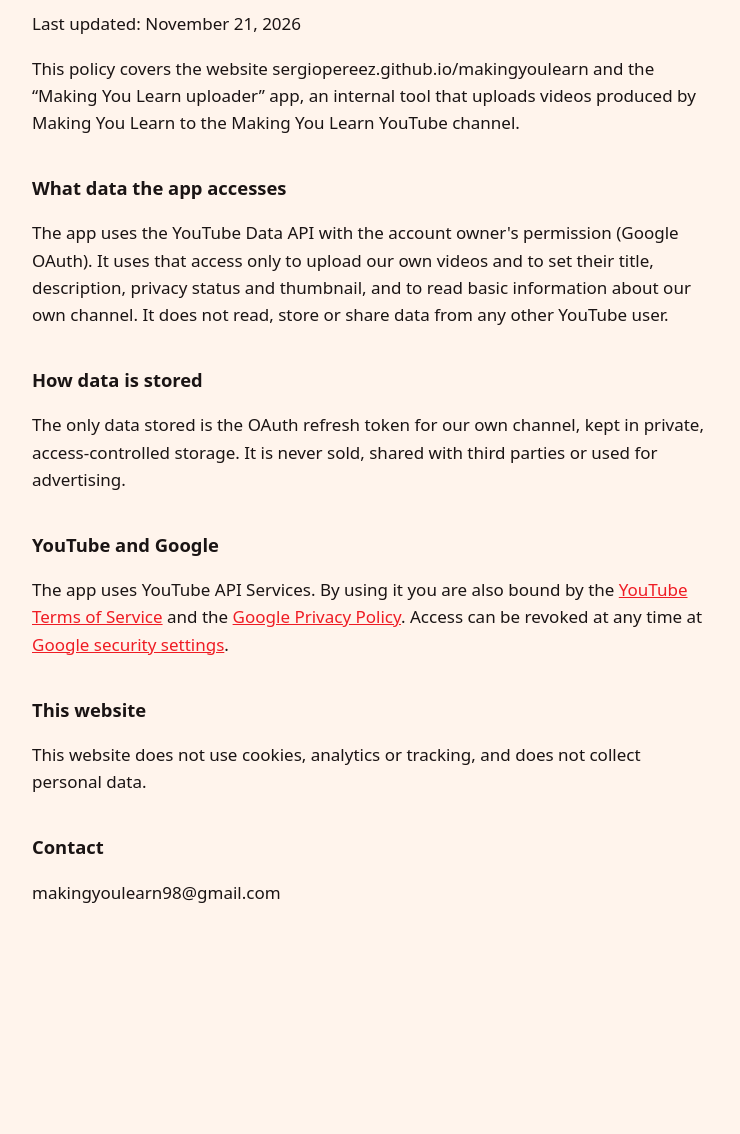
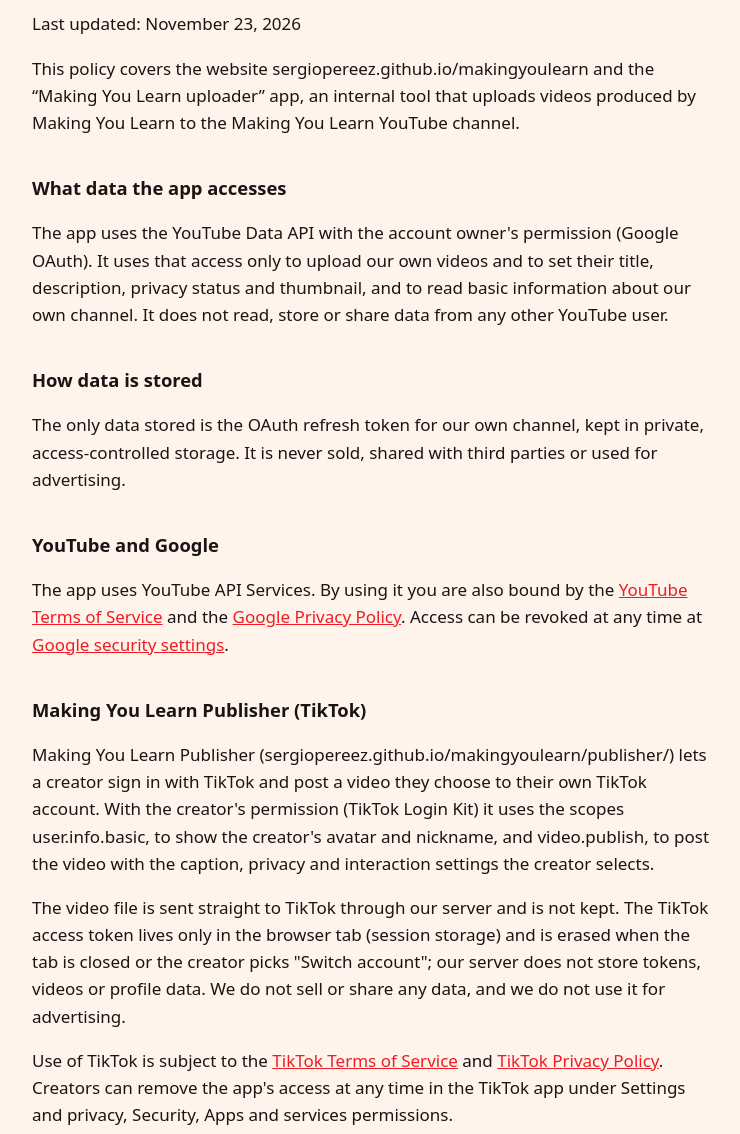
Before and after one commit to sergiopereez/makingyoulearn, a plain HTML site: page privacy.html in a window 1280 px wide. Shown: the part 166-1300 px from the top of the page, without its empty margins (268-1008 px from the left). Before the commit the page ends 1145 px from the top, so only its background shows below. Drawn offline with Linux system fonts and the light colour scheme.

Commit message:
Privacy and terms: cover Making You Learn Publisher for TikTok
Co-Authored-By: Claude Opus 5.5 <noreply@anthropic.com>
Claude-Session: https://claude.ai/code/session_017xdbeeEC1uXZoiXpk3q7d1

```diff
--- a/privacy.html
+++ b/privacy.html
@@ -3,7 +3,7 @@
 <body><main>
 <p><a href="./">← Making You Learn</a></p>
 <h1>Privacy Policy</h1>
-<p>Last updated: November 21, 2026</p>
+<p>Last updated: November 23, 2026</p>
 <p>This policy covers the website sergiopereez.github.io/makingyoulearn and the “Making You Learn uploader” app, an internal tool that uploads videos produced by Making You Learn to the Making You Learn YouTube channel.</p>
 <h2>What data the app accesses</h2>
 <p>The app uses the YouTube Data API with the account owner's permission (Google OAuth). It uses that access only to upload our own videos and to set their title, description, privacy status and thumbnail, and to read basic information about our own channel. It does not read, store or share data from any other YouTube user.</p>
@@ -11,6 +11,10 @@
 <p>The only data stored is the OAuth refresh token for our own channel, kept in private, access-controlled storage. It is never sold, shared with third parties or used for advertising.</p>
 <h2>YouTube and Google</h2>
 <p>The app uses YouTube API Services. By using it you are also bound by the <a href="https://www.youtube.com/t/terms">YouTube Terms of Service</a> and the <a href="https://policies.google.com/privacy">Google Privacy Policy</a>. Access can be revoked at any time at <a href="https://myaccount.google.com/permissions">Google security settings</a>.</p>
+<h2>Making You Learn Publisher (TikTok)</h2>
+<p>Making You Learn Publisher (sergiopereez.github.io/makingyoulearn/publisher/) lets a creator sign in with TikTok and post a video they choose to their own TikTok account. With the creator's permission (TikTok Login Kit) it uses the scopes user.info.basic, to show the creator's avatar and nickname, and video.publish, to post the video with the caption, privacy and interaction settings the creator selects.</p>
+<p>The video file is sent straight to TikTok through our server and is not kept. The TikTok access token lives only in the browser tab (session storage) and is erased when the tab is closed or the creator picks "Switch account"; our server does not store tokens, videos or profile data. We do not sell or share any data, and we do not use it for advertising.</p>
+<p>Use of TikTok is subject to the <a href="https://www.tiktok.com/legal/terms-of-service">TikTok Terms of Service</a> and <a href="https://www.tiktok.com/legal/privacy-policy">TikTok Privacy Policy</a>. Creators can remove the app's access at any time in the TikTok app under Settings and privacy, Security, Apps and services permissions.</p>
 <h2>This website</h2>
 <p>This website does not use cookies, analytics or tracking, and does not collect personal data.</p>
 <h2>Contact</h2>
```
Also changed, not shown: terms.html (+3 -1 lines).
